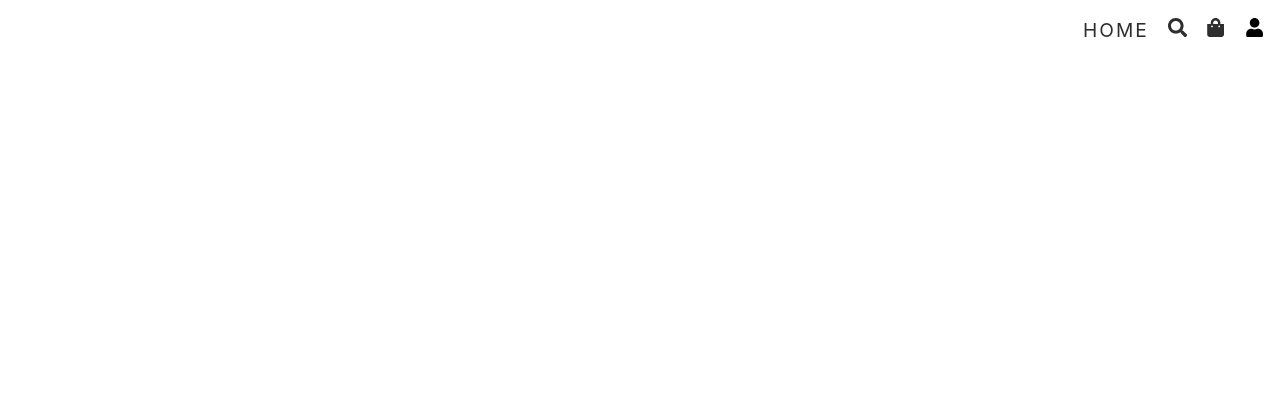
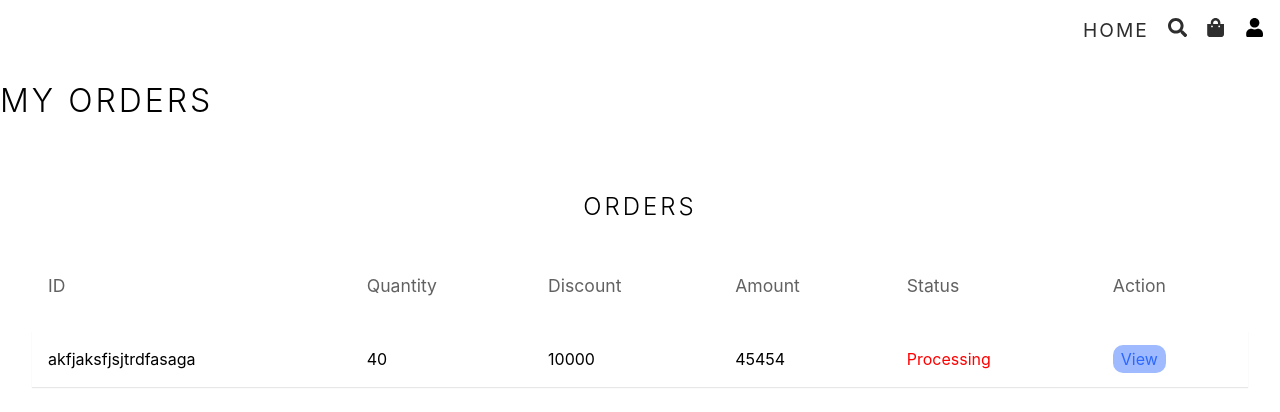
Before and after one commit to e-commerce-app-mern/frontend, a React (Vite) app: page /orders in a window 1280 px wide. Before the commit this address had no page. Shown: the top 412 px of the page. Built offline with nearby package versions, Linux system fonts and the light colour scheme.

Commit message:
Complete Orders Page UI

```diff
--- a/src/App.tsx
+++ b/src/App.tsx
@@ -9,6 +9,8 @@ const Search = lazy(() => import("./pages/Search"));
 const Cart = lazy(() => import("./pages/Cart"));
 const Shipping = lazy(() => import("./pages/Shipping"));
 const Login = lazy(() => import("./pages/Login"));
+const Orders = lazy(() => import("./pages/Orders"));
+const OrderDetails = lazy(() => import("./pages/OrderDetails"));
 
 //* Admin Route Imports
 const Dashboard = lazy(() => import("./pages/admin/Dashboard"));
@@ -44,6 +46,8 @@ export default function App() {
           {/* Logged In User Routes */}
           <Route>
             <Route path="/shipping" element={<Shipping />} />
+            <Route path="/orders" element={<Orders />} />
+            <Route path="/order/:id" element={<OrderDetails />} />
           </Route>
           {/* Admin Routes */}
           <Route
--- /dev/null
+++ b/src/pages/OrderDetails.tsx
@@ -0,0 +1,3 @@
+export default function OrderDetails() {
+  return <div>OrderDetails</div>;
+}
--- /dev/null
+++ b/src/pages/Orders.tsx
@@ -0,0 +1,67 @@
+import { ReactElement, useState } from "react";
+import TableHOC from "../components/admin/TableHOC";
+import { Column } from "react-table";
+import { Link } from "react-router-dom";
+
+type OrdersDataType = {
+  _id: string;
+  amount: number;
+  quantity: number;
+  discount: number;
+  status: ReactElement;
+  action: ReactElement;
+};
+
+const column: Column<OrdersDataType>[] = [
+  {
+    Header: "ID",
+    accessor: "_id",
+  },
+  {
+    Header: "Quantity",
+    accessor: "quantity",
+  },
+  {
+    Header: "Discount",
+    accessor: "discount",
+  },
+  {
+    Header: "Amount",
+    accessor: "amount",
+  },
+  {
+    Header: "Status",
+    accessor: "status",
+  },
+  {
+    Header: "Action",
+    accessor: "action",
+  },
+];
+
+export default function Orders() {
+  const [rows] = useState<OrdersDataType[]>([
+    {
+      _id: "akfjaksfjsjtrdfasaga",
+      amount: 45454,
+      quantity: 40,
+      discount: 10000,
+      status: <span className="red">Processing</span>,
+      action: <Link to={`/order/akfjaksfjsjtrdfasaga`}>View</Link>,
+    },
+  ]);
+
+  const Table = TableHOC<OrdersDataType>(
+    column,
+    rows,
+    "dashboard-product-box",
+    "Orders",
+    rows.length > 6
+  )();
+  return (
+    <div className="container">
+      <h1>My Orders</h1>
+      {Table}
+    </div>
+  );
+}
--- a/src/styles/app.scss
+++ b/src/styles/app.scss
@@ -48,6 +48,25 @@ $color3: rgb(0, 104, 136);
 @import "admin-styles/dashboardapp";
 @import "admin-styles/mediaquery";
 
+.container {
+  max-width: 1367px;
+  width: 100%;
+  margin: auto;
+  overflow: auto;
+
+  > h1 {
+    @include heading;
+    margin: 1rem 0;
+    text-align: left;
+  }
+}
+
+.heading {
+  @include heading;
+  margin: 1rem 0;
+  text-align: center;
+}
+
 .header {
   @include flex(row, flex-end, stretch, 1.2rem);
   padding: 1rem;
@@ -86,12 +105,6 @@ $color3: rgb(0, 104, 136);
       @include flex(column, flex-start, center, 0.25rem);
     }
   }
-}
-
-.heading {
-  @include heading;
-  margin: 1rem 0;
-  text-align: center;
 }
 
 .admin-container {
```
